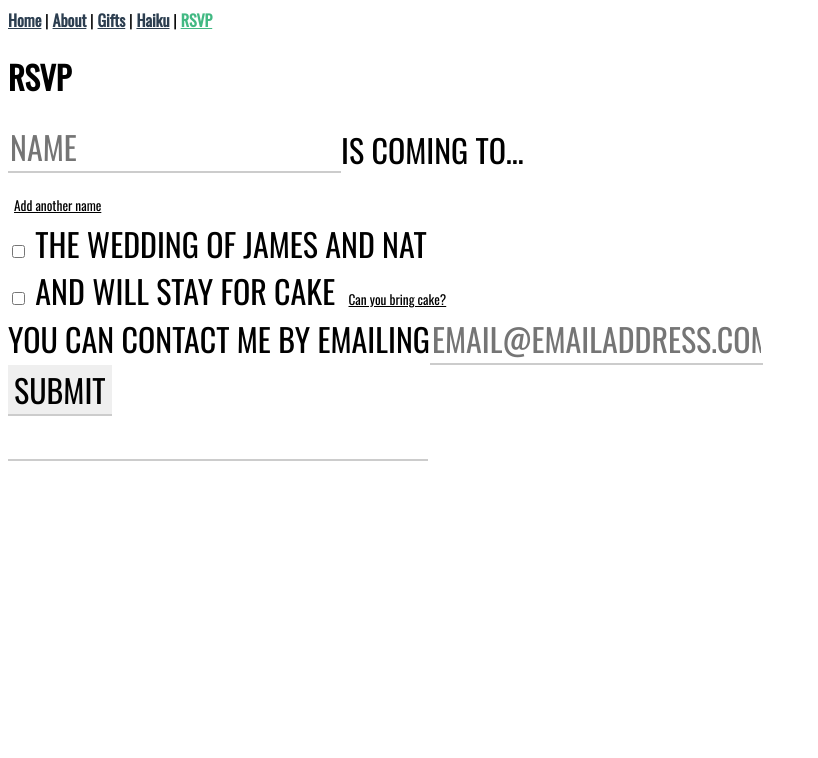
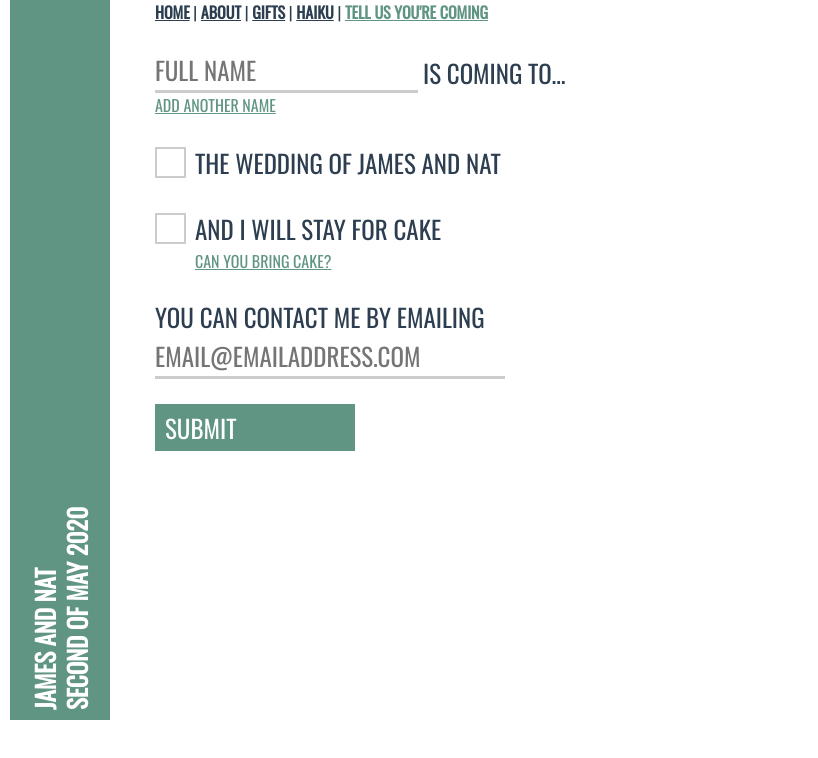
Before and after one commit to jamesdoc/second-of-may, a Vue app: page /rsvp in a window 1280 px wide. Shown: the top 758 px of the page, without its empty margins (0-818 px from the left). Built offline with nearby package versions, Linux system fonts and the light colour scheme.

Commit message:
Styled form

```diff
--- a/public/index.html
+++ b/public/index.html
@@ -7,13 +7,6 @@
     <link href="https://fonts.googleapis.com/css?family=Oswald:400&display=swap" rel="stylesheet">
     <link rel="icon" href="<%= BASE_URL %>favicon.ico">
     <title>second-of-may</title>
-    <style>
-      html, body, input, #app, button, input {
-        font-family: 'Oswald', sans-serif;
-        -webkit-font-smoothing: antialiased;
-        -moz-osx-font-smoothing: grayscale;
-      }
-    </style>
   </head>
   <body>
     <div id="app"></div>
--- a/src/App.vue
+++ b/src/App.vue
@@ -1,26 +1,26 @@
 <template>
-  <div id="app">
-    <div id="nav">
+  <div class="siteContainer">
+
+    <header class="spine">
+      <hgroup class="spine__text">
+        <h1>James and Nat</h1>
+        <h2>Second of May 2020</h2>
+      </hgroup>
+    </header>
+
+    <div class="nav">
       <router-link to="/">Home</router-link> |
       <router-link to="/about">About</router-link> |
       <router-link to="/gift">Gifts</router-link> |
       <router-link to="/haiku">Haiku</router-link> |
-      <router-link to="/rsvp">RSVP</router-link>
+      <router-link to="/rsvp">Tell us you're coming</router-link>
     </div>
+    <transition name="fade" mode="out-in">
     <router-view/>
+    </transition>
   </div>
 </template>
 
 <style lang="scss">
-#nav {
-
-  a {
-    font-weight: bold;
-    color: #2c3e50;
-
-    &.router-link-exact-active {
-      color: #42b983;
-    }
-  }
-}
+  @import './styles/app.scss';
 </style>
--- a/src/styles/app.scss
+++ b/src/styles/app.scss
@@ -0,0 +1,6 @@
+@import 'color';
+@import 'restart';
+@import 'animations';
+@import 'nav';
+@import 'spine';
+@import 'form';
--- /dev/null
+++ b/src/styles/color.scss
@@ -0,0 +1,4 @@
+$c-white: #ffffff;
+$c-grey: #2c3e50;
+$c-green: #619583;
+$c-red: #956161;
--- /dev/null
+++ b/src/styles/form.scss
@@ -0,0 +1,198 @@
+.rsvpForm {
+  margin: 25px 0;
+  width: 100%;
+  max-width: 450px;
+
+  &__label {
+    font-size: 25px;
+    text-transform: uppercase;
+    padding: 2px 0;
+
+    &--small {
+      font-size: 16px;
+    }
+  }
+
+  &__group {
+    margin-bottom: 25px;
+  }
+
+  &__validation {
+    display: block;
+    width: 100%;
+    background: $c-red;
+    color: white;
+    padding: 10px;
+    margin-bottom: 25px;
+
+    & p {
+      margin: 0;
+    }
+  }
+}
+
+.underlinedInput {
+  font-size: 25px;
+  text-transform: uppercase;
+  outline: none;
+  border: none;
+  border-bottom: 3px solid #ccc;
+  min-width: 200px;
+  transition: border-color .2s;
+  color: $c-grey;
+  padding: 2px 0;
+
+  &:hover {
+    border-bottom-color: desaturate($c-green, 20);
+  }
+
+  &:focus {
+    border-bottom-color: $c-green;
+  }
+
+  &--small {
+    font-size: 16px;
+  }
+
+  &--padLeft {
+    margin-left: 5px;
+  }
+
+  &--block {
+    display: block;
+  }
+
+  &--wide {
+    min-width: 350px;
+  }
+}
+
+.underlinedTextArea {
+  font-size: 25px;
+  min-width: 310px;
+  display: block;
+  border: 1px solid #ccc;
+  border-bottom: 3px solid #ccc;
+  outline: none;
+  height: 75px;
+  transition: border-color .2s;
+  color: $c-grey;
+
+  &:focus {
+    border-bottom-color: $c-green;
+  }
+}
+
+
+.nameFields {
+  display: flex;
+  flex-direction: row;
+  align-items: flex-end;
+
+  &__fields {
+    margin-right: 5px;
+  }
+}
+
+.checkboxFields {
+  margin-left: 40px;
+
+  &__fieldGroup {
+
+    input[type=checkbox] {
+      position: absolute;
+      left: -5000px;
+
+      &:checked + label:before {
+        content: '👍';
+        border-color: $c-green;
+      }
+    }
+
+    &__label {
+      position: relative;
+      display: flex;
+      align-items: center;
+      user-select: none;
+      cursor: pointer;
+
+      &:before {
+        content: '';
+        border: 2px solid #ccc;
+        width: 23px;
+        height: 23px;
+        padding: 2px;
+        display: inline-block;
+        position: absolute;
+        left: -40px;
+        cursor: pointer;
+        text-align: center;
+        font-size: 14px;
+        transition: border-color .2s;
+      }
+    }
+  }
+}
+
+
+.btn {
+  cursor: pointer;
+  outline: none;
+
+  &--block {
+    background-color: $c-green;
+    border: none;
+    color: $c-white;
+    text-transform: uppercase;
+    font-size: 25px;
+    padding: 5px 10px;
+    text-align: left;
+    transition: background-color .2s, padding-left .2s;
+    min-width: 200px;
+    position: relative;
+    outline: none;
+
+
+    &:hover, &:active {
+      background-color: darken($c-green, 10);
+      padding-left: 20px
+    }
+  }
+
+  &--text {
+    background: none;
+    border: none;
+    text-decoration: underline;
+    padding: 0;
+    margin: 0;
+    text-transform: uppercase;
+    color: $c-green;
+    font-size: 16px;
+  }
+
+  &--inField {
+    border: none;
+    background: none;
+    position: absolute;
+    right: 0;
+    padding: 0;
+    margin: 0 10px;
+    display: inline-flex;
+
+    svg {
+      transition: transform .5s;
+
+      &:hover {
+        transform: rotate(90deg);
+      }
+    }
+  }
+
+}
+
+.extraPeopleField {
+  display: flex;
+  align-items: center;
+  position: relative;
+  margin-top: 10px;
+}
--- /dev/null
+++ b/src/styles/nav.scss
@@ -0,0 +1,12 @@
+.nav {
+
+  a {
+    font-weight: bold;
+    color: $c-grey;
+    text-transform: uppercase;
+
+    &.router-link-exact-active {
+      color: $c-green;
+    }
+  }
+}
--- /dev/null
+++ b/src/styles/restart.scss
@@ -0,0 +1,16 @@
+* {
+  box-sizing: border-box;
+}
+
+html, body, input, #app, button, input {
+  font-family: 'Oswald', sans-serif;
+  -webkit-font-smoothing: antialiased;
+  -moz-osx-font-smoothing: grayscale;
+  color: $c-grey;
+}
+
+html, body,
+h1, h2, h3, h4, h5, h6 {
+  padding: 0;
+  margin: 0;
+}
--- /dev/null
+++ b/src/styles/spine.scss
@@ -0,0 +1,32 @@
+.spine {
+  background-color: $c-green;
+  color: $c-white;
+  width: 100px;
+  height: 90vh;
+  display: flex;
+  align-items: flex-end;
+  position: fixed;
+  left: 10px;
+  text-transform: uppercase;
+}
+
+.spine__text {
+  writing-mode: vertical-rl;
+  transform: rotate(180deg);
+  padding: 10px;
+  display: flex;
+  flex-direction: column;
+  width: 100px;
+  justify-content: center;
+
+  h1, h2 {
+    font-size: 25px;
+    font-size: 25px;
+    line-height: 32px;
+    letter-spacing: -0.1px;
+  }
+}
+
+.siteContainer {
+  margin-left: 155px;
+}
--- a/src/views/Rsvp.vue
+++ b/src/views/Rsvp.vue
@@ -1,67 +1,80 @@
 <template>
-<div>
-  <h1>RSVP</h1>
-
   <form
     action="https://secondofmay.us4.list-manage.com/subscribe/post?u=c335cbaae4eb8bf9dce39b6a6&amp;id=0804ecbe8b"
     method="post"
-    class="formText"
+    class="rsvpForm"
     target="_blank"
     novalidate>
 
-    <div class="nameGroup">
-      <div class="nameGroup__names">
+    <div class="rsvpForm__group">
 
+      <div class="nameFields">
+        <div class="nameFields__fields">
+          <input
+            id="primaryName"
+            type="text"
+            class="underlinedInput"
+            v-model="name"
+            placeholder="Full name" />
+
+          <transition-group name="slide">
+            <div
+              v-for="(p, i) in extraPeopleList"
+              :key="`p-${i}`"
+              class="extraPeopleField">
               <input
                 type="text"
-          class="formText"
-          v-model="name"
-          placeholder="Name" />
-
-        <div v-for="(p, i) in extraPeopleList" :key="`p-${i}`">
-          <input
-            type="text"
-            class="formText"
+                class="underlinedInput"
                 placeholder="Name"
                 v-model="extraPeopleList[i]" />
 
               <button
-            class="btn btn--inField formText"
+                class="btn btn--inField"
                 aria-label="Remove name"
                 v-on:click="removeName($event, i)">
-            X
-          </button>
+                <svg height="16.970563" width="16.970563" xmlns="http://www.w3.org/2000/svg"><path d="m0 2.12132025 2.12132025-2.12132025 6.36396074 6.36396074 6.36396027-6.36396074 2.12132072 2.12132025-6.36396026 6.36396074 6.36396026 6.36396027-2.12132072 2.12132072-6.36396027-6.36396026-6.36396074 6.36396026-2.12131977-2.12132072 6.36396026-6.36396027z" fill="#c8c8c8" fill-rule="evenodd"/></svg>          </button>
+            </div>
+          </transition-group>
         </div>
 
+        <label for="primaryName" class="rsvpForm__label">
+          {{ extraPeopleList.length > 0 ? 'are' : 'is' }} coming to…
+        </label>
       </div>
 
-      <span class="labelText">{{ extraPeopleList.length > 0 ? 'are' : 'is' }} coming to…</span>
-    </div>
       <button
         v-on:click="addExtraPeople($event)"
         class="btn btn--text">
         Add another name
       </button>
+    </div>
 
-    <div>
+    <div class="checkboxFields">
+
+      <div class="checkboxFields__fieldGroup rsvpForm__group">
         <input type="checkbox"
                 value="1"
                 name="group[60629][1]"
                 id="mce-group[60629]-60629-0">
-          <label for="mce-group[60629]-60629-0">
+        <label
+          for="mce-group[60629]-60629-0"
+          class="checkboxFields__fieldGroup__label rsvpForm__label">
           the wedding of James and Nat
         </label>
       </div>
 
-    <div>
+      <div class="checkboxFields__fieldGroup rsvpForm__group">
         <input type="checkbox"
                 value="2"
                 name="group[60629][2]"
                 id="mce-group[60629]-60629-1">
-      <label for="mce-group[60629]-60629-1">
-        and will stay for cake
+        <label
+          for="mce-group[60629]-60629-1"
+          class="checkboxFields__fieldGroup__label rsvpForm__label">
+          and {{ extraPeopleList.length > 0 ? 'we' : 'I' }} will stay for cake
         </label>
 
+        <transition name="slide" mode="in-out">
           <button
             class="btn btn--text"
             v-on:click="toggleCakeField($event)"
@@ -69,54 +82,90 @@
             Can you bring cake?
           </button>
 
-      <transition name="slide">
           <div class="mc-field-group" v-if="cakeField">
-          <label for="mce-CAKE">and will bring</label>
+            <label for="mce-CAKE" class="rsvpForm__label rsvpForm__label--small">
+              {{ extraPeopleList.length > 0 ? 'We' : 'I' }} will bring
+            </label>
             <input
               placeholder="cake name"
               type="text"
               value=""
               name="CAKE"
-            class=""
+              class="underlinedInput underlinedInput--small"
               id="mce-CAKE">
           </div>
         </transition>
       </div>
 
-    <div v-if="dinner">
+      <div v-if="dinner" class="checkboxFields__fieldGroup rsvpForm__group">
         <input type="checkbox"
               value="4"
               name="group[60629][4]"
               id="mce-group[60629]-60629-2">
-      <label for="mce-group[60629]-60629-2">
+        <label
+          class="checkboxFields__fieldGroup__label rsvpForm__label"
+          for="mce-group[60629]-60629-2">
           and for dinner in Borough
         </label>
 
+        <transition name="slide" mode="out-in">
           <button
             class="btn btn--text"
             v-on:click="toggleAllergiesField($event)"
             v-if="allergyField == false">
-        And I don't like to eat…
+            But {{ extraPeopleList.length > 0 ? 'we' : 'I' }} don't like to eat…
           </button>
 
           <div class="mc-field-group" v-if="allergyField">
-        <label for="mce-ALLERGIES">
-          I don't like to eat...
+            <label
+              class="rsvpForm__label rsvpForm__label--small"
+              for="mce-ALLERGIES">
+              {{ extraPeopleList.length > 0 ? 'we' : 'i' }} don't like to eat:
             </label>
-        <input type="text" value="" name="ALLERGIES" class="" id="mce-ALLERGIES">
+            <textarea
+              type="text"
+              value=""
+              name="ALLERGIES"
+              class="underlinedTextArea"
+              id="mce-ALLERGIES" />
           </div>
+        </transition>
       </div>
 
-    <div class="mc-field-group">
-      <label for="mce-EMAIL" class="formText">You can contact me by emailing</label>
+    </div>
+
+
+    <div class="rsvpForm__group">
+      <label
+        for="mce-EMAIL"
+        class="rsvpForm__label">You can contact me by emailing</label>
+
       <input
         v-model="email"
         type="email"
         value=""
         name="EMAIL"
-        class="formText"
+        class="underlinedInput underlinedInput--wide underlinedInput--block"
         placeholder="email@emailaddress.com"
         id="mce-EMAIL">
+    </div>
+
+
+    <transition name="slide">
+      <div class="rsvpForm__validation" v-if="validationMessages.length > 0">
+        <p v-for="(p, i) in validationMessages" :key="`v-${i}`">
+          {{ p }}
+        </p>
+      </div>
+    </transition>
+
+    <div class="rsvpForm__group">
+      <input
+        class="btn btn--block"
+        type="submit"
+        value="Submit"
+        name="subscribe"
+        v-on:click="formSubmit($event)">
     </div>
 
     <div style="position: absolute; left: -5000px;" aria-hidden="true">
@@ -125,39 +174,23 @@
               tabindex="-1"
               value="">
     </div>
-
-
-    <input
-      class="btn formText"
-      type="submit"
-      value="Submit"
-      name="subscribe">
-
-    <div>
     <input
       v-model="firstName"
-      type="text"
+      type="hidden"
       name="FNAME"
-      class=""
       id="mce-FNAME">
     <input
       v-model="lastName"
-      type="text"
+      type="hidden"
       name="LNAME"
-      class=""
       id="mce-LNAME">
     <input
-      type="text"
+      type="hidden"
       v-model="extraPeopleList"
       name="MOREPEOPLE"
-      class=""
       id="mce-MOREPEOPLE" />
-    </div>
-
 
   </form>
-
-</div>
 </template>
 
 <script>
@@ -185,6 +218,7 @@ export default {
       cakeField: false,
       allergyField: false,
       extraPeopleList: [],
+      validationMessages: [],
     };
   },
   methods: {
@@ -208,6 +242,28 @@ export default {
       e.preventDefault();
       this.allergyField = !this.allergyField;
     },
+    formSubmit(e) {
+      this.validationMessages = [];
+
+      if (this.firstName === '' || this.lastName === '' || this.firstName === this.lastName) {
+        this.validationMessages.push('Please include your full name');
+      }
+
+      if (this.email === '') {
+        this.validationMessages.push('Please include your email address');
+      } else if (!this.email.includes('@')) {
+        this.validationMessages.push('Please check the email address entered');
+      }
+
+      if (this.validationMessages.length === 0) {
+        e.preventDefault();
+        console.log('submitting...');
+      } else {
+        e.preventDefault();
+      }
+
+      return true;
+    },
   },
   watch: {
     name() {
@@ -217,51 +273,3 @@ export default {
   },
 };
 </script>
-
-<style scoped lang="scss">
-  .nameGroup {
-    display: flex;
-    flex-direction: row;
-    align-items: flex-end;
-  }
-
-  input {
-    outline: none;
-    border: none;
-    border-bottom: 2px solid #ccc;
-  }
-
-  .formText {
-    font-size: 2rem;
-    text-transform: uppercase;
-  }
-
-  .btn {
-    outline: none;
-    &--text {
-      background: none;
-      border: none;
-      text-decoration: underline;
-    }
-  }
-
-  .slide-enter-active {
-    transition-duration: 0.3s;
-    transition-timing-function: ease-in;
-  }
-
-  .slide-leave-active {
-    transition-duration: 0.3s;
-    transition-timing-function: cubic-bezier(0, 1, 0.5, 1);
-  }
-
-  .slide-enter-to, .slide-leave {
-    max-height: 100px;
-    overflow: hidden;
-  }
-
-  .slide-enter, .slide-leave-to {
-    overflow: hidden;
-    max-height: 0;
-  }
-</style>
--- /dev/null
+++ b/vue.config.js
@@ -0,0 +1,3 @@
+module.exports = {
+
+};
```
Also changed, not shown: src/styles/animations.scss (added, +27 -0 lines). Lines whose indentation alone changed are shown as unchanged.
